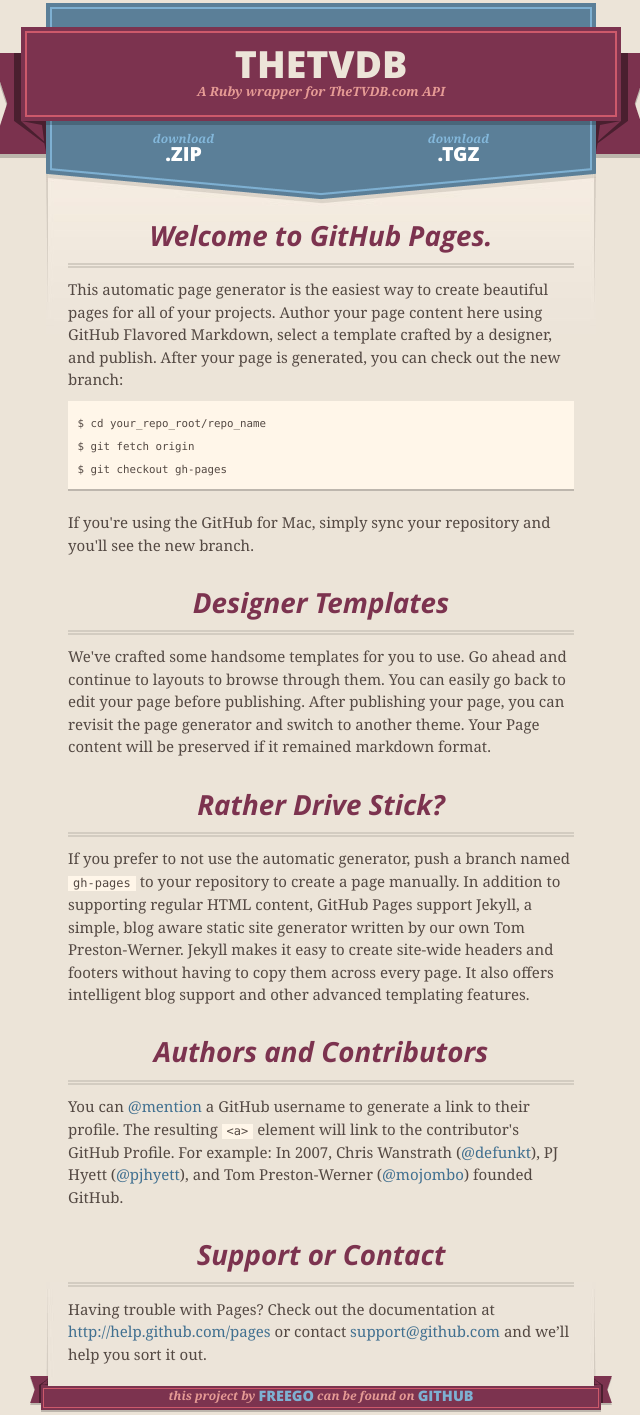
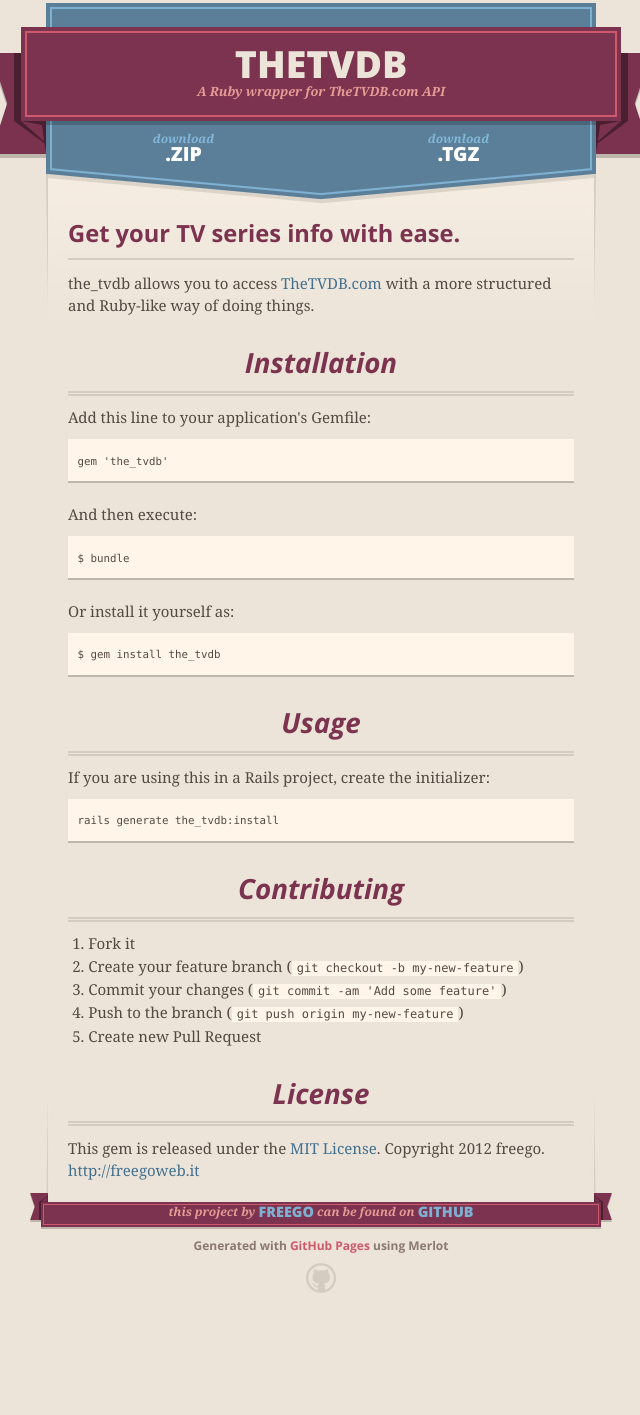
Before and after one commit to freego/the_tvdb, a plain HTML site: page index.html in a window 1280 px wide. Shown: the part 11-1426 px from the top of the page, without its empty margins (319-959 px from the left). After the commit the page ends 1344 px from the top, so only its background shows below. Drawn offline with nearby package versions, Linux system fonts and the light colour scheme.

```diff
--- a/index.html
+++ b/index.html
@@ -46,32 +46,45 @@
 
 
       <section id="main_content">
-        <h3>Welcome to GitHub Pages.</h3>
+        <h3>Get your TV series info with ease.</h3>
 
-<p>This automatic page generator is the easiest way to create beautiful pages for all of your projects. Author your page content here using GitHub Flavored Markdown, select a template crafted by a designer, and publish. After your page is generated, you can check out the new branch:</p>
+<p>the_tvdb allows you to access <a href="http://thetvdb.com/">TheTVDB.com</a> with a more structured and Ruby-like way of doing things.</p>
 
-<pre><code>$ cd your_repo_root/repo_name
-$ git fetch origin
-$ git checkout gh-pages
+<h2>Installation</h2>
+
+<p>Add this line to your application's Gemfile:</p>
+
+<pre><code>gem 'the_tvdb'
 </code></pre>
 
-<p>If you're using the GitHub for Mac, simply sync your repository and you'll see the new branch.</p>
+<p>And then execute:</p>
 
-<h3>Designer Templates</h3>
+<pre><code>$ bundle
+</code></pre>
 
-<p>We've crafted some handsome templates for you to use. Go ahead and continue to layouts to browse through them. You can easily go back to edit your page before publishing. After publishing your page, you can revisit the page generator and switch to another theme. Your Page content will be preserved if it remained markdown format.</p>
+<p>Or install it yourself as:</p>
 
-<h3>Rather Drive Stick?</h3>
+<pre><code>$ gem install the_tvdb
+</code></pre>
 
-<p>If you prefer to not use the automatic generator, push a branch named <code>gh-pages</code> to your repository to create a page manually. In addition to supporting regular HTML content, GitHub Pages support Jekyll, a simple, blog aware static site generator written by our own Tom Preston-Werner. Jekyll makes it easy to create site-wide headers and footers without having to copy them across every page. It also offers intelligent blog support and other advanced templating features.</p>
+<h2>Usage</h2>
 
-<h3>Authors and Contributors</h3>
+<p>If you are using this in a Rails project, create the initializer:</p>
 
-<p>You can <a href="https://github.com/blog/821" class="user-mention">@mention</a> a GitHub username to generate a link to their profile. The resulting <code>&lt;a&gt;</code> element will link to the contributor's GitHub Profile. For example: In 2007, Chris Wanstrath (<a href="https://github.com/defunkt" class="user-mention">@defunkt</a>), PJ Hyett (<a href="https://github.com/pjhyett" class="user-mention">@pjhyett</a>), and Tom Preston-Werner (<a href="https://github.com/mojombo" class="user-mention">@mojombo</a>) founded GitHub.</p>
+<pre><code>rails generate the_tvdb:install
+</code></pre>
 
-<h3>Support or Contact</h3>
+<h2>Contributing</h2>
 
-<p>Having trouble with Pages? Check out the documentation at <a href="http://help.github.com/pages">http://help.github.com/pages</a> or contact <a href="mailto:support@github.com">support@github.com</a> and we’ll help you sort it out.</p>
+<ol>
+<li>Fork it</li>
+<li>Create your feature branch (<code>git checkout -b my-new-feature</code>)</li>
+<li>Commit your changes (<code>git commit -am 'Add some feature'</code>)</li>
+<li>Push to the branch (<code>git push origin my-new-feature</code>)</li>
+<li>Create new Pull Request</li>
+</ol><h2>License</h2>
+
+<p>This gem is released under the <a href="http://www.opensource.org/licenses/MIT">MIT License</a>. Copyright 2012 freego. <a href="http://freegoweb.it">http://freegoweb.it</a></p>
       </section>
 
       <footer>
```
Also changed, not shown: params.json (+1 -1 lines).
